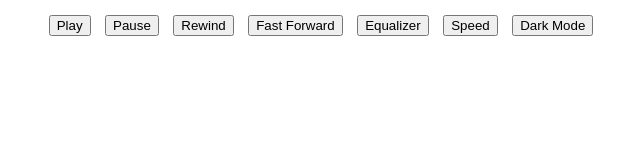
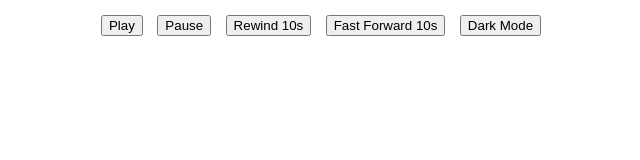
Before and after one commit to sushil0c/Techwithsushil, a plain HTML site: page tools/player/video.html in a window 1280 px wide. Shown: the whole page, without its empty margins (319-959 px from the left). Drawn offline with Linux system fonts and the light colour scheme.

Commit message:
Add files via upload

```diff
--- a/tools/player/video.html
+++ b/tools/player/video.html
@@ -13,10 +13,8 @@
         <div class="controls">
             <button id="play">Play</button>
             <button id="pause">Pause</button>
-            <button id="rewind">Rewind</button>
-            <button id="fastForward">Fast Forward</button>
-            <button id="equalizer">Equalizer</button>
-            <button id="speed">Speed</button>
+            <button id="rewind">Rewind 10s</button>
+            <button id="fastForward">Fast Forward 10s</button>
             <button id="darkMode">Dark Mode</button>
         </div>
     </div>
```
Also changed, not shown: tools/player/video.js (line endings or trailing spaces).
